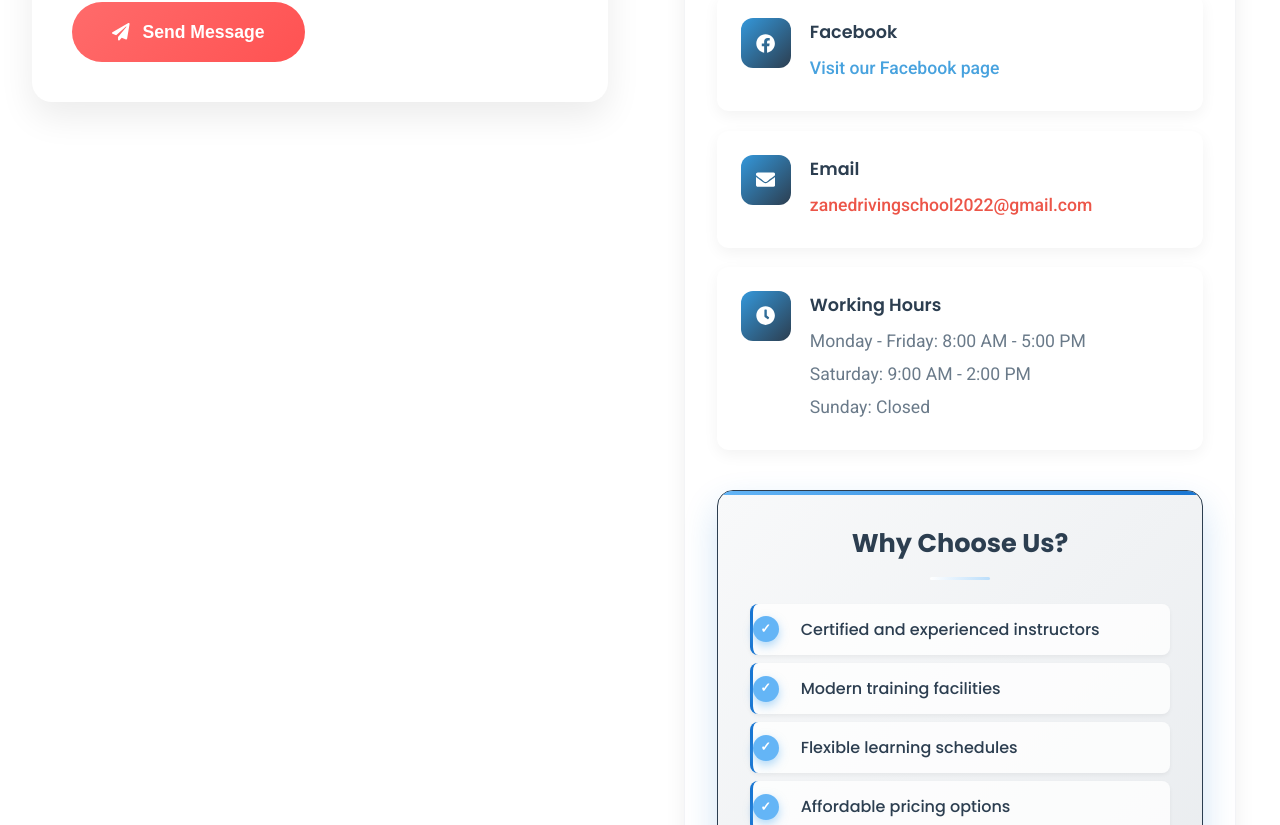
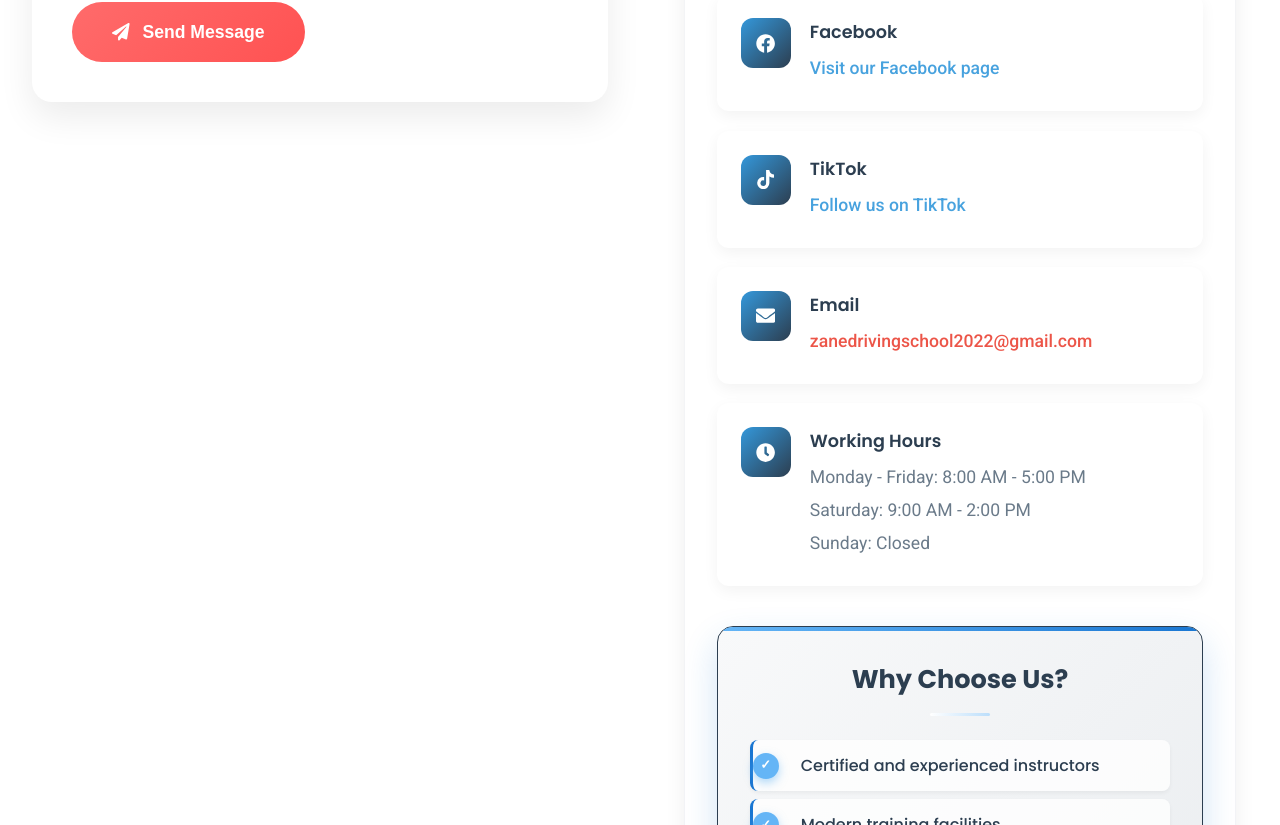
Before and after one commit to sammie19967/zds, a React (Vite) app in the folder frontend/: page /contact-us in a window 1280 px wide. Shown: the part 1275-2100 px from the top of the page. Built offline with nearby package versions, Linux system fonts and the light colour scheme; no server answers.

Commit message:
added tiktok to socials

```diff
--- a/frontend/src/components/Footer.jsx
+++ b/frontend/src/components/Footer.jsx
@@ -44,6 +44,9 @@ const Footer = () => {
           <a href="https://www.facebook.com/profile.php?id=100084443037318" target="_blank" rel="noreferrer">
             <i className="fab fa-facebook-f"></i>
           </a>
+          <a href="http://tiktok.com/@zanedrivingschool_3" target="_blank" rel="noreferrer">
+            <i className="fab fa-tiktok"></i>
+          </a>
           <a href="https://twitter.com" target="_blank" rel="noreferrer">
             <i className="fab fa-twitter"></i>
           </a>
--- a/frontend/src/pages/ContactUs.jsx
+++ b/frontend/src/pages/ContactUs.jsx
@@ -1,6 +1,7 @@
 import { useState } from 'react';
 import modal from '../utils/modal';
 import { FaMapMarkerAlt, FaPhoneAlt, FaEnvelope, FaClock, FaQuoteLeft, FaPaperPlane, FaWhatsapp, FaFacebook } from 'react-icons/fa';
+import { FaTiktok } from 'react-icons/fa6';
 import { submitContactMessage } from '../utils/firebase';
 import CampusLocations from '../components/CampusLocations';
 import '../styles/ContactUs.css';
@@ -267,6 +268,20 @@ const ContactUs = () => {
 
               <div className="contact-method">
                 <div className="method-icon">
+                  <FaTiktok />
+                </div>
+                <div className="method-details">
+                  <h3>TikTok</h3>
+                  <p>
+                    <a href="http://tiktok.com/@zanedrivingschool_3" target="_blank" rel="noopener noreferrer">
+                      Follow us on TikTok
+                    </a>
+                  </p>
+                </div>
+              </div>
+
+              <div className="contact-method">
+                <div className="method-icon">
                   <FaEnvelope />
                 </div>
                 <div className="method-details">
```
